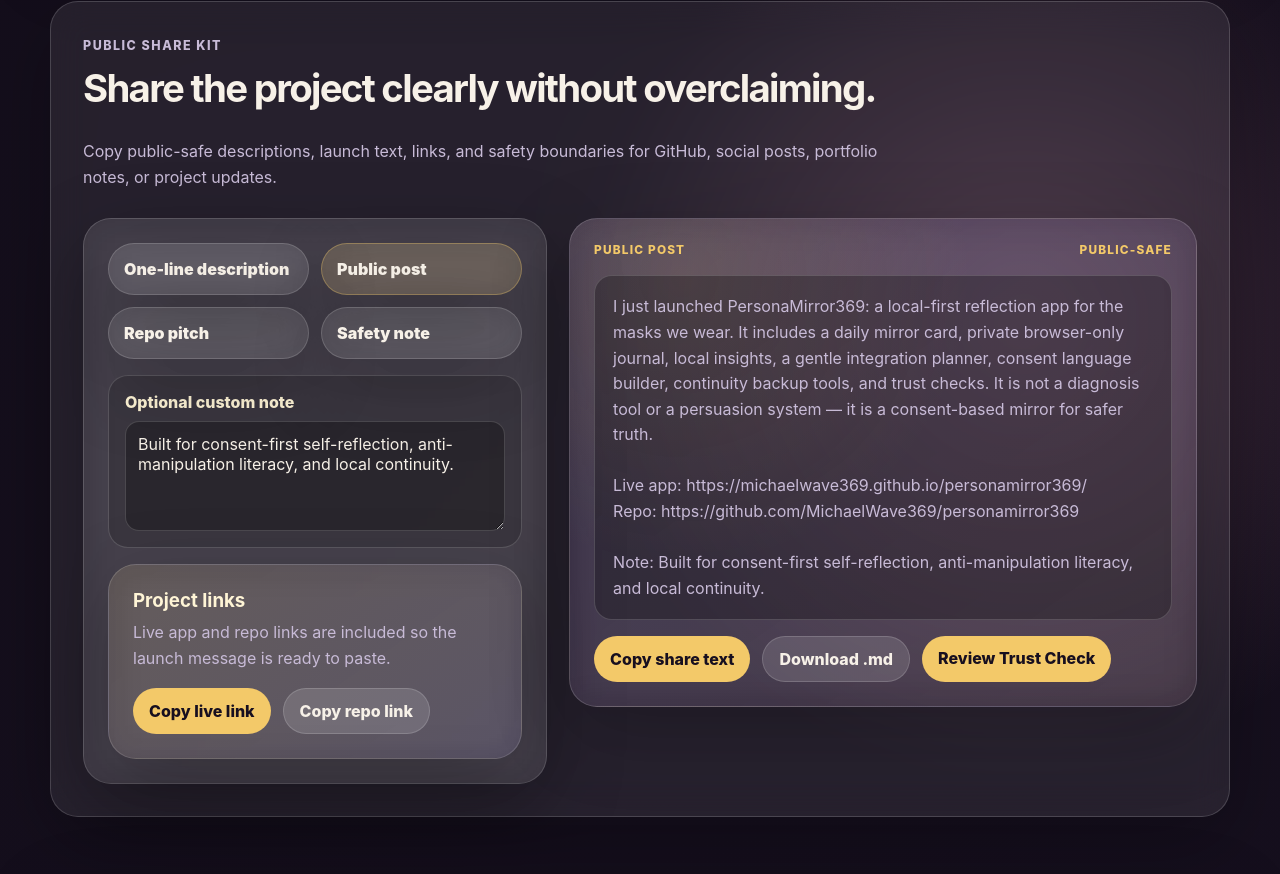
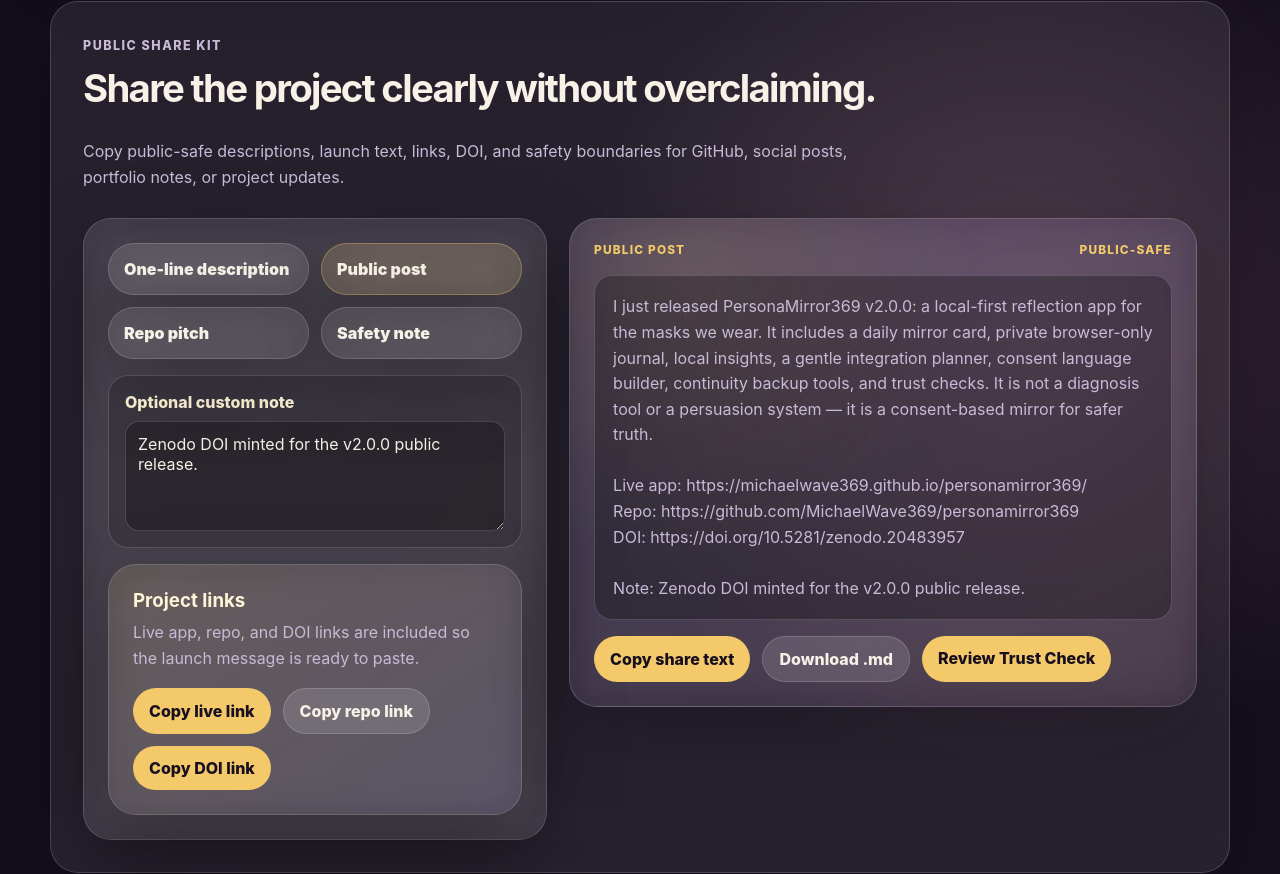
Before and after one commit to MichaelWave369/personamirror369, a React (Vite) app: page / in a window 1280 px wide. Shown: the part 2403-3277 px from the top of the page. Built offline with nearby package versions, Linux system fonts and the light colour scheme.

Commit message:
Add DOI to Public Share Kit

```diff
--- a/src/components/PublicShareKit.tsx
+++ b/src/components/PublicShareKit.tsx
@@ -2,21 +2,22 @@
 
 const liveUrl = 'https://michaelwave369.github.io/personamirror369/';
 const repoUrl = 'https://github.com/MichaelWave369/personamirror369';
+const doiUrl = 'https://doi.org/10.5281/zenodo.20483957';
 
 type ShareTemplate = 'oneLine' | 'publicPost' | 'repoPitch' | 'safetyNote';
 
 const templates: Record<ShareTemplate, { label: string; body: string }> = {
   oneLine: {
     label: 'One-line description',
-    body: 'PersonaMirror369 is a humane, local-first reflection app for noticing the masks we wear, mapping social pressure, and practicing safer truth without shame, coercion, or tracking.',
+    body: `PersonaMirror369 is a humane, local-first reflection app for noticing the masks we wear, mapping social pressure, and practicing safer truth without shame, coercion, or tracking. DOI: ${doiUrl}`,
   },
   publicPost: {
     label: 'Public post',
-    body: `I just launched PersonaMirror369: a local-first reflection app for the masks we wear. It includes a daily mirror card, private browser-only journal, local insights, a gentle integration planner, consent language builder, continuity backup tools, and trust checks. It is not a diagnosis tool or a persuasion system — it is a consent-based mirror for safer truth.\n\nLive app: ${liveUrl}\nRepo: ${repoUrl}`,
+    body: `I just released PersonaMirror369 v2.0.0: a local-first reflection app for the masks we wear. It includes a daily mirror card, private browser-only journal, local insights, a gentle integration planner, consent language builder, continuity backup tools, and trust checks. It is not a diagnosis tool or a persuasion system — it is a consent-based mirror for safer truth.\n\nLive app: ${liveUrl}\nRepo: ${repoUrl}\nDOI: ${doiUrl}`,
   },
   repoPitch: {
     label: 'Repo pitch',
-    body: 'PersonaMirror369 is a Vite/React/TypeScript local-first reflection system featuring mask taxonomy, Pretending Force formulas, local journaling, insights, integration planning, consent language practice, PWA support, and local continuity controls.',
+    body: `PersonaMirror369 is a Vite/React/TypeScript local-first reflection system featuring mask taxonomy, Pretending Force formulas, local journaling, insights, integration planning, consent language practice, PWA support, local continuity controls, and a Zenodo DOI: ${doiUrl}`,
   },
   safetyNote: {
     label: 'Safety note',
@@ -26,7 +27,7 @@
 
 export function PublicShareKit() {
   const [activeTemplate, setActiveTemplate] = useState<ShareTemplate>('publicPost');
-  const [customNote, setCustomNote] = useState('Built for consent-first self-reflection, anti-manipulation literacy, and local continuity.');
+  const [customNote, setCustomNote] = useState('Zenodo DOI minted for the v2.0.0 public release.');
   const [status, setStatus] = useState('');
 
   const selected = templates[activeTemplate];
@@ -65,6 +66,7 @@
       '## Links',
       `- Live app: ${liveUrl}`,
       `- Repository: ${repoUrl}`,
+      `- DOI: ${doiUrl}`,
       '',
       '## Boundary',
       templates.safetyNote.body,
@@ -80,7 +82,7 @@
         <p className="section-kicker">Public Share Kit</p>
         <h2>Share the project clearly without overclaiming.</h2>
         <p>
-          Copy public-safe descriptions, launch text, links, and safety boundaries for GitHub,
+          Copy public-safe descriptions, launch text, links, DOI, and safety boundaries for GitHub,
           social posts, portfolio notes, or project updates.
         </p>
       </div>
@@ -107,13 +109,16 @@
 
           <div className="share-link-card">
             <h3>Project links</h3>
-            <p>Live app and repo links are included so the launch message is ready to paste.</p>
+            <p>Live app, repo, and DOI links are included so the launch message is ready to paste.</p>
             <div className="report-actions">
               <button type="button" onClick={() => copyLink(liveUrl, 'live app link')}>
                 Copy live link
               </button>
               <button type="button" onClick={() => copyLink(repoUrl, 'repo link')}>
                 Copy repo link
+              </button>
+              <button type="button" onClick={() => copyLink(doiUrl, 'DOI link')}>
+                Copy DOI link
               </button>
             </div>
           </div>
```
